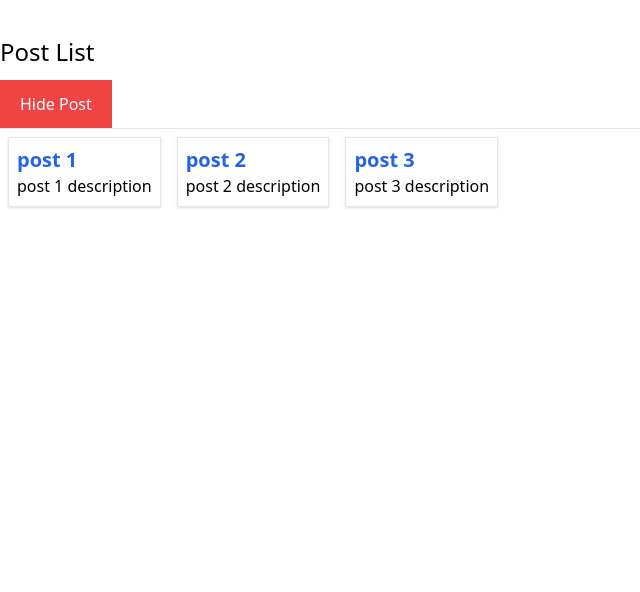
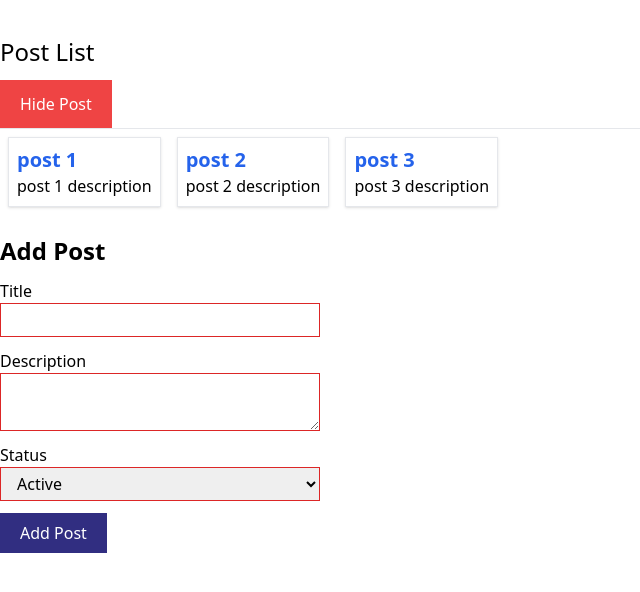
Before and after one commit to shaikh-akbar-96/React-learning-leela, a React (Create React App) app: page / in a window 1280 px wide. Shown: the top 592 px of the page, without its empty margins (0-640 px from the left). Built offline with nearby package versions, Linux system fonts and the light colour scheme.

Commit message:
learnt a form element with controlled component

```diff
--- /dev/null
+++ b/src/components/addPost/AddPost.js
@@ -0,0 +1,62 @@
+import { Component } from "react";
+
+class AddPost extends Component {
+  state = {
+    title: "",
+    description: "",
+    status: "",
+  };
+  submitHandler = (e) => {
+    e.preventDefault();
+    console.log(this.state);
+  };
+  changeHandler(title, e) {
+    this.setState({
+      [title]: e.target.value,
+    });
+  }
+  render() {
+    return (
+      <div>
+        <h2 className="text-2xl font-bold">Add Post</h2>
+        <form onSubmit={this.submitHandler}>
+          <div className="my-3">
+            <label className="block">Title</label>
+            <input
+              type="text"
+              onChange={this.changeHandler.bind(this, "title")}
+              className="px-3 py-1 block w-1/4 border border-gray-600 focus:outline-none border-red-600"
+            />
+          </div>
+          <div className="my-3">
+            <label className="block">Description</label>
+            <textarea
+              onChange={this.changeHandler.bind(this, "description")}
+              className="px-3 py-1 block w-1/4 border border-gray-600 focus:outline-none border-red-600"
+            ></textarea>
+          </div>
+          <div className="my-3">
+            <label className="block">Status</label>
+            <select
+              onChange={this.changeHandler.bind(this, "status")}
+              className="px-3 py-1 block w-1/4 border border-gray-600 focus:outline-none border-red-600"
+            >
+              <option value="active"> Active</option>
+              <option value="inactive"> InActive</option>
+            </select>
+          </div>
+          <div className="my-3">
+            <button
+              type="submit"
+              className="bg-indigo-900 text-white px-5 py-2"
+            >
+              Add Post
+            </button>
+          </div>
+        </form>
+      </div>
+    );
+  }
+}
+
+export default AddPost;
--- a/src/components/posts/post.js
+++ b/src/components/posts/post.js
@@ -1,6 +1,6 @@
 import { Component } from "react";
 import SinglePost from "../singlePost/singlePost";
-
+import AddPost from "../addPost/AddPost";
 
 class Post extends Component {
   state = {
@@ -82,6 +82,9 @@ class Post extends Component {
             })}
           </div>
         )}
+        <div className="my-5">
+          <AddPost />
+        </div>
       </div>
     );
   }
```
